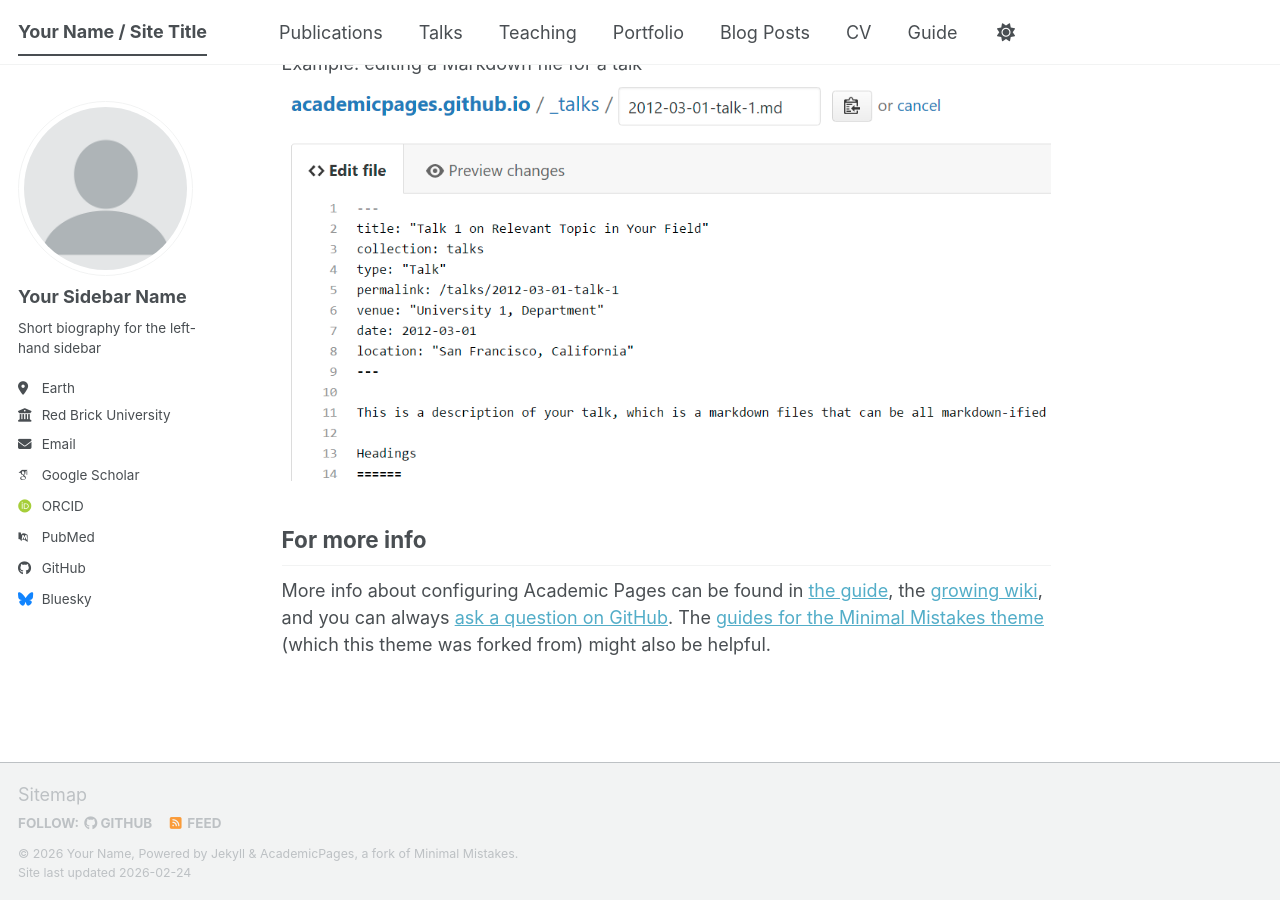
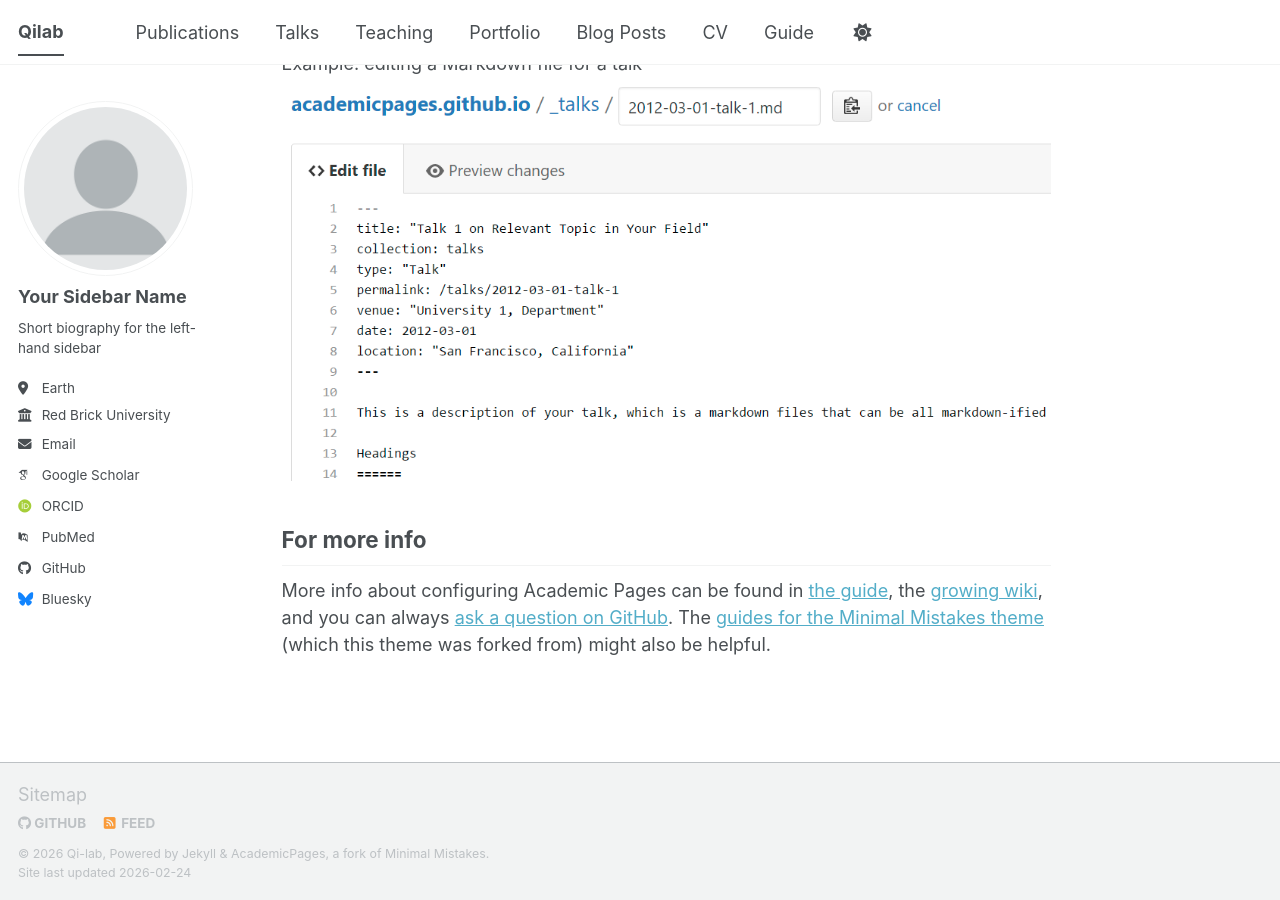
Before and after one commit to QiLab-PKU/Qilab, a Jekyll site: the page built from _pages/about.md, in a window 1280 px wide and 900 px high, scrolled down 2720 px. Built offline with Jekyll 4.4.1, drawn with Linux system fonts in a browser that asks for light colours; some web fonts are replaced; a script bundle is joined from its source files by our own code; library files that are not in the unit come from our copies.

Commit message:
Update _config.yml

```diff
--- a/_config.yml
+++ b/_config.yml
@@ -7,11 +7,11 @@
 # server process.
 
 # Basic Site Settings
-locale                   : "en-US"
+locale                   : "China"
 site_theme               : "default" # The available themes options are "default", "air", "sunrise", "mint", "dirt" and "contrast"
-title                    : "Your Name / Site Title"
+title                    : "Qilab"
 title_separator          : "-"
-name                     : &name "Your Name"
+name                     : &name "Qi-lab"
 description              : &description "Your Name's academic portfolio"   # Update this with a general description of your site, this is the default if not overridden by a page
 url                      : https://academicpages.github.io # The base hostname & protocol for your site e.g. "https://[your GitHub username].github.io",
                                                            # or if you already have some other page hosted on Github then use "https://[your GitHub username].github.io/[Your Repo Name]"
@@ -30,7 +30,7 @@
   location         : "Earth"
   employer         : "Red Brick University"
   uri              : # URL
-  email            : "none@example.org"
+  email            : "chaoqi@bjmu.edu.cn"
 
   # Academic websites
   academia         : # URL
```
